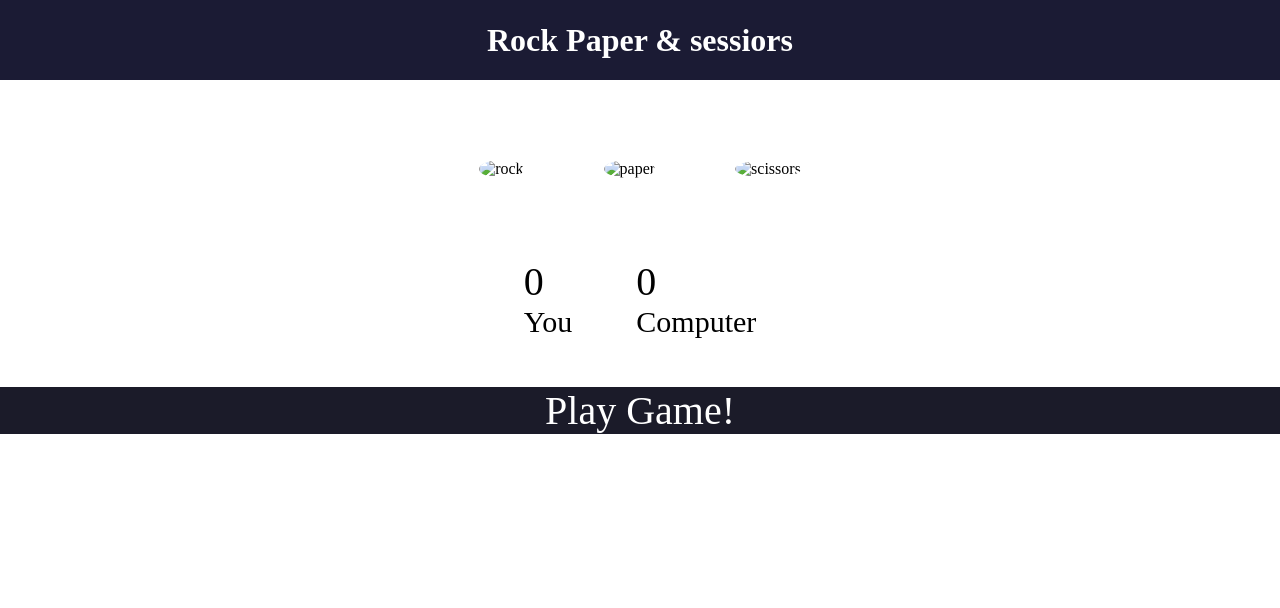
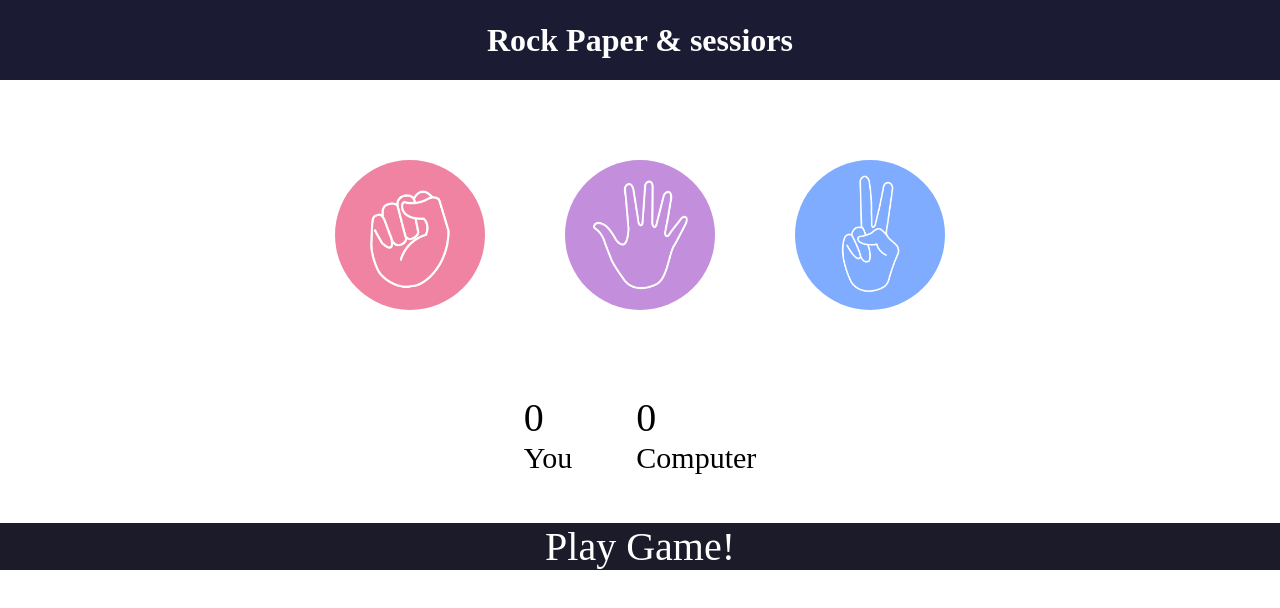
Before and after one commit to GaneshturateSDE/WebDevelopment, a plain HTML site: page Rock&Paper/HTML/rock.html in a window 1280 px wide. Drawn offline with Linux system fonts and the light colour scheme; files that its build step writes are made by us from their sources.

Commit message:
Add Path

```diff
--- a/Rock&Paper/HTML/rock.html
+++ b/Rock&Paper/HTML/rock.html
@@ -4,19 +4,19 @@
     <meta charset="UTF-8">
     <meta name="viewport" content="width=device-width, initial-scale=1.0">
     <title>Document</title>
-    <link rel="stylesheet" href="rock.css">
+    <link rel="stylesheet" href="../style/rock.css">
 </head>
 <body>
     <h1 id="heading">Rock Paper & sessiors</h1>
     <div class="choice">
        <div class="choices"id="rock">
-           <img src="/rock.png" alt="rock">
+           <img src="../images/rock.png" alt="rock">
        </div>
        <div class="choices"id="paper">
-        <img src="./paper.png" alt="paper">
+        <img src="../images/paper.png" alt="paper">
        </div>
        <div class="choices"id="scissors">
-        <img src="./scissors.png" alt="scissors">
+        <img src="../images/scissors.png" alt="scissors">
        </div>
 
     </div>
@@ -34,6 +34,6 @@
 
 
 
-    <script src="rock.js"></script>
+    <script src="../js/rock.js"></script>
 </body>
 </html>
```
